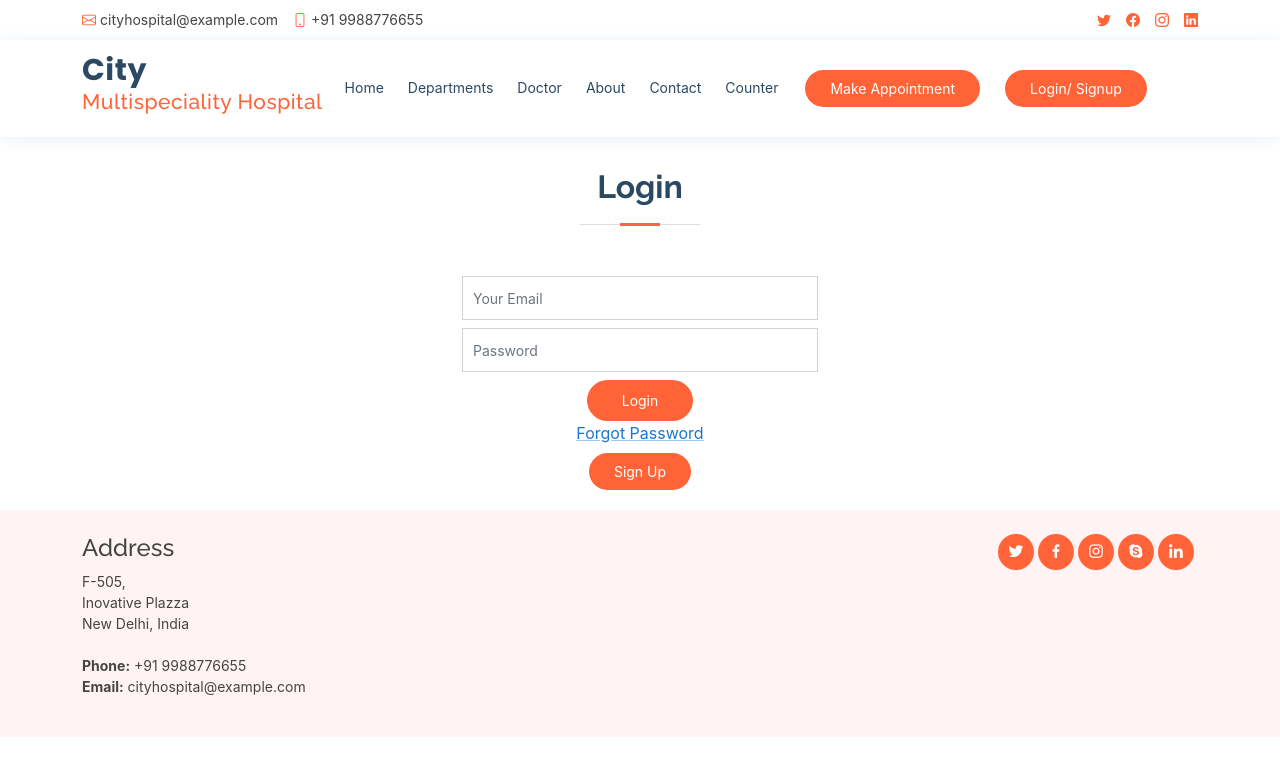
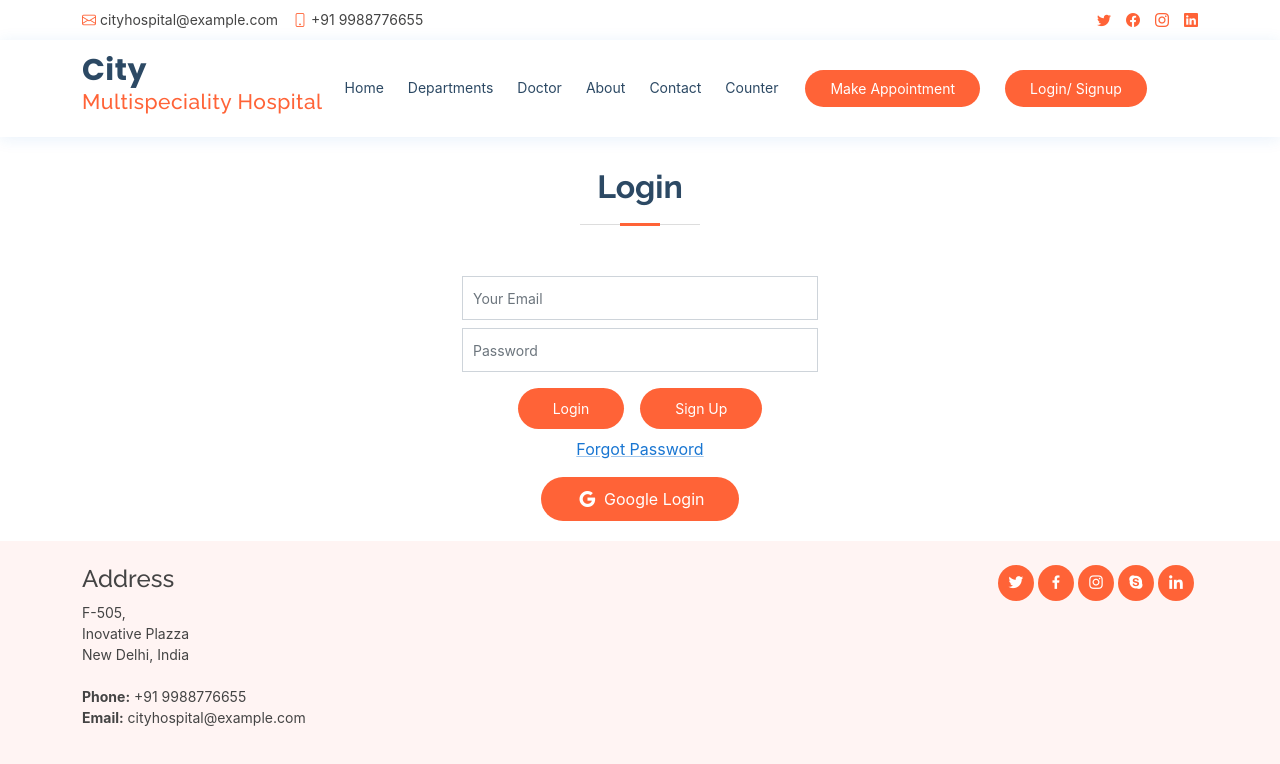
Before and after one commit to sheliyaharsh2004/city_hospital, a React (Create React App) app: page /login in a window 1280 px wide. Shown: the top 764 px of the page. Built offline with nearby package versions, Linux system fonts and the light colour scheme.

Commit message:
google login

```diff
--- a/src/Redux/ActionType.js
+++ b/src/Redux/ActionType.js
@@ -7,6 +7,7 @@ export const SIGNUP_USER = 'SIGNUP_USER'
 export const EMAIL_VERIFY = 'EMAIL_VERIFY'
 export const LOGUOT_USER = 'LOGUOT_USER'
 export const LOGGEDOUT_USER = 'LOGGEDOUT_USER'
+export const GOOGLE_LOGIN = 'GOOGLE_LOGIN'
 
 export const SET_ALERT = 'SET_ALERT'
 export const RESET_ALERT = 'RESET_ALERT'
--- a/src/container/Login/Login.js
+++ b/src/container/Login/Login.js
@@ -181,31 +181,19 @@ function Login(props) {
               ) : userType === "Login" ? (
                 <>
                   <div className="text-center">
-                    <button
-                      className="appointment-btn border-0 m-0"
-                      type="submit"
-                    >
+                    <button className="appointment-btn scrollto border-0 m-2" type="submit">
                       Login
                     </button>
+                    <button className="appointment-btn scrollto border-0 m-2" type="submit" onClick={() => setUserType("Signup")}>
+                      {/* <p>Create new account <Link> Sign Up</Link></p> */}
+                      Sign Up
+                    </button>
                   </div>
-                  <div className="text-center">
-                    <Link
-                      className="border-0 ms-0 mt-5"
-                      // type="button"
-                      onClick={() => setUserType("forgotPassword")}
-                    >
+                  {/* <p className="text-center mt-1">OR</p> */}
+                  <div className="text-center m-0">
+                    <Link className="border-0 mt-2" onClick={() => setUserType("forgotPassword")}>
                       Forgot Password
                     </Link>
-                  </div>
-                  <div className="text-center pt-2">
-                    {/* <p>Create a new account </p> */}
-                    <button
-                      className="appointment-btn border-0 m-0"
-                      type="button"
-                      onClick={() => setUserType("Signup")}
-                    >
-                      Sign Up
-                    </button>
                   </div>
                 </>
               ) : (
@@ -230,6 +218,14 @@ function Login(props) {
                   </div>
                 </>
               )}
+              {
+                userType === 'forgetPassowrd' ? " ":
+                <div className="text-center mt-3">
+                  <button className="appointment scrollto border-0 " type="submit" onClick={() => googlelogin()}>
+                    <i className="bi bi-google m-1"/> Google Login
+                  </button>
+                </div>
+              }
             </Form>
           </Formik>
         </div>
```
